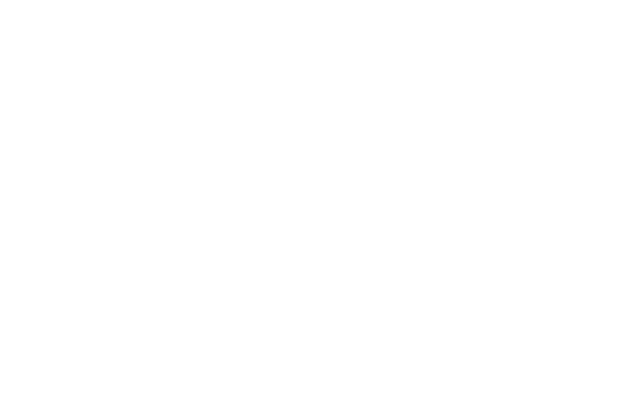
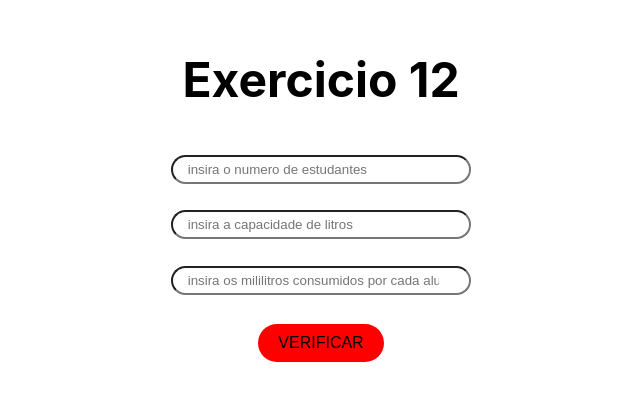
Before and after one commit to NauaaN/prova-07-10, a React (Create React App) app: page /ex12 in a window 1280 px wide. Before the commit this address had no page. Shown: the part 202-602 px from the top of the page, without its empty margins (319-959 px from the left). Built offline with nearby package versions, Linux system fonts and the light colour scheme.

Commit message:
exercicio12 finalizado

```diff
--- a/src/index.js
+++ b/src/index.js
@@ -14,6 +14,7 @@
 import Exercicio9 from './pages/exercicio9';
 import Exercicio10 from './pages/exercicio10';
 import Exercicio11 from './pages/exercicio11';
+import Exercicio12 from './pages/exercicio12';
 
 
 
@@ -35,6 +36,7 @@
     <Route path='/ex9' element={<Exercicio9 />} />
     <Route path='/ex10' element={<Exercicio10 />} />
     <Route path='/ex11' element={<Exercicio11 />} />
+    <Route path='/ex12' element={<Exercicio12 />} />
 
     </Routes>
     </BrowserRouter>
--- /dev/null
+++ b/src/pages/exercicio12/index.js
@@ -0,0 +1,55 @@
+import './index.scss';
+import Cafeeeeee from '../../services/cafe';
+import { useState } from 'react';
+
+export default function Exercicio12() {
+    const [estudantes, setEstundantes] = useState('');
+    const [litros, setLitros] = useState('');
+    const [mililitrosConsumidos, setMililitrosConsumidos] = useState('');
+    const [resp, setResp] = useState();
+
+    function mostrar() {
+     setResp(Cafeeeeee(estudantes, litros, mililitrosConsumidos))
+ }
+    return (
+
+        <div className='homeex11'>
+        <div className='ex11'>
+            <h1 className='txt'>Exercicio 12</h1>
+            <div className='inputs11'>
+                <input
+                    className='input11'
+                    type="number"
+                    placeholder="insira o numero de estudantes"
+                    value={estudantes}
+                    onChange={(e) => setEstundantes(Number(e.target.value))} />
+            </div>
+            <div>
+                <input
+                    className='input11'
+                    type="number"
+                    placeholder="insira a capacidade de litros  "
+                    value={litros}
+                    onChange={(e) => setLitros(Number(e.target.value))} />
+                </div>
+
+                <div>
+                <input
+                    className='input11'
+                    type="number"
+                    placeholder="insira os mililitros consumidos por cada aluno"
+                    value={mililitrosConsumidos}
+                    onChange={(e) => setMililitrosConsumidos(Number(e.target.value))} />
+            </div>
+
+
+            <div className='thebutton11'>
+                <button className='butao11' onClick={mostrar}>VERIFICAR</button>
+            </div>
+
+            <div className='resposta'>{resp}</div>
+        </div>
+    </div>
+    )
+
+}
--- /dev/null
+++ b/src/services/cafe.js
@@ -0,0 +1,19 @@
+export default function Cafeeeeee(estudantes, litros, mililitrosConsumidos) {
+    let litrosNecessarios = estudantes * mililitrosConsumidos; // 3000
+    let conversao = litrosNecessarios / 1000; // 3 litros
+    if (litros < conversao) {
+        while (litros < conversao) {
+                litros+=litros
+        }
+        return litros
+        }
+        else if (litros >= conversao) {
+            let resul = litros;
+            return resul
+        }
+    }
+
+
+
+let c = Cafeeeeee(2, 1, 2000);
+console.log(c);
--- a/src/services/index.js
+++ b/src/services/index.js
@@ -2,10 +2,11 @@
 export default function Contar(inicio, fim) {
     let x = [];
     for (let i = inicio; i <= fim; i++) {
-        x = [...x, i];
-        x.push(" ");
+        x = [...x, i, `\n`];
     }
-    if (inicio > fim) return ("Você não pode contar o numero se o fim é menor do que o inicio :(");
-    else if (inicio == fim) return ("Não é possivel contar numeros iguais :|");
+    if (inicio > fim)
+        return ("Você não pode contar o numero se o fim é menor do que o inicio :(");
+    else if (inicio == fim)
+        return ("Não é possivel contar numeros iguais :|");
     return x;
 };
```
Also changed, not shown: src/pages/exercicio12/index.scss (added).
